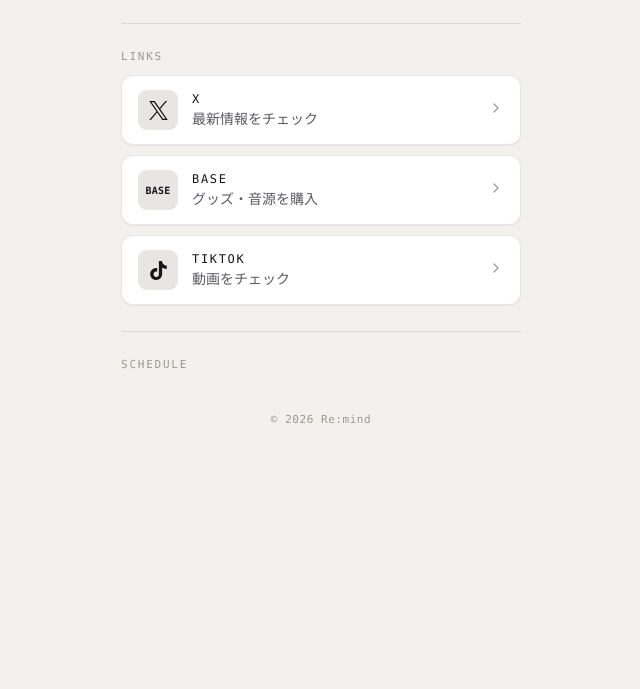
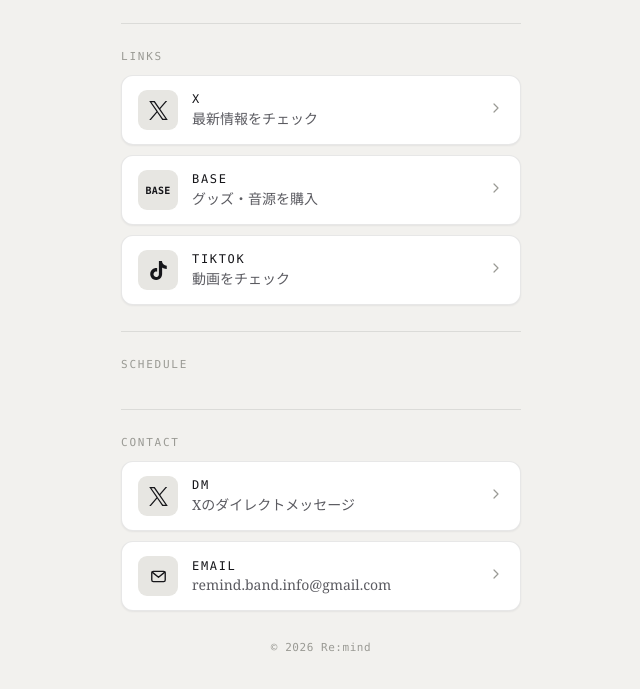
Before and after one commit to namotty3/remind-live-todo, a website: page templates/link-page.html in a window 1280 px wide. Shown: the part 367-1056 px from the top of the page, without its empty margins (319-959 px from the left). Before the commit the page ends 873 px from the top, so only its background shows below. Drawn offline with Linux system fonts and the light colour scheme.

Commit message:
リンク集ページにContactセクション(X DM / メール)を追加

```diff
--- a/templates/link-page.html
+++ b/templates/link-page.html
@@ -599,6 +599,57 @@
     <ul class="schedule-list" id="schedule-list"></ul>
   </section>
 
+  <hr class="divider" />
+
+  <section>
+    <p class="section-label">Contact</p>
+    <ul class="links">
+      <li>
+        <a
+          class="link-row"
+          href="https://x.com/Re_mind_band"
+          target="_blank"
+          rel="noopener noreferrer"
+        >
+          <span class="icon" aria-hidden="true">
+            <svg viewBox="0 0 1200 1227" fill="currentColor">
+              <path d="M714.163 519.284L1160.89 0H1055.03L667.137 450.887L357.328 0H0L468.492 681.821L0 1226.37H105.866L515.491 750.218L842.672 1226.37H1200L714.137 519.284H714.163ZM569.165 687.828L521.697 619.934L144.011 79.6944H306.615L611.412 515.685L658.88 583.579L1055.08 1150.3H892.476L569.165 687.854V687.828Z" />
+            </svg>
+          </span>
+          <span class="link-text">
+            <span class="link-label">DM</span>
+            <span class="link-desc">Xのダイレクトメッセージ</span>
+          </span>
+          <span class="chevron" aria-hidden="true">
+            <svg viewBox="0 0 24 24" fill="none" stroke="currentColor" stroke-width="1.8" stroke-linecap="round" stroke-linejoin="round">
+              <path d="M9 6l6 6-6 6" />
+            </svg>
+          </span>
+        </a>
+      </li>
+
+      <li>
+        <a class="link-row" href="mailto:remind.band.info@gmail.com">
+          <span class="icon" aria-hidden="true">
+            <svg viewBox="0 0 24 24" fill="none" stroke="currentColor" stroke-width="1.7" stroke-linecap="round" stroke-linejoin="round">
+              <rect x="3.5" y="5.5" width="17" height="13" rx="2" />
+              <path d="M4 6.5l8 6.5 8-6.5" />
+            </svg>
+          </span>
+          <span class="link-text">
+            <span class="link-label">Email</span>
+            <span class="link-desc">remind.band.info@gmail.com</span>
+          </span>
+          <span class="chevron" aria-hidden="true">
+            <svg viewBox="0 0 24 24" fill="none" stroke="currentColor" stroke-width="1.8" stroke-linecap="round" stroke-linejoin="round">
+              <path d="M9 6l6 6-6 6" />
+            </svg>
+          </span>
+        </a>
+      </li>
+    </ul>
+  </section>
+
   <footer>&copy; 2026 Re:mind</footer>
 </div>
 
```
